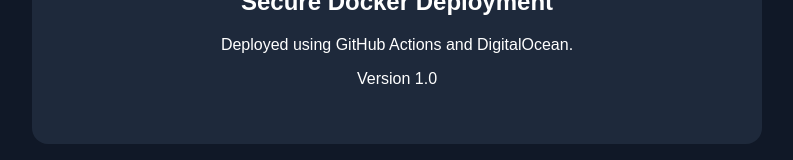
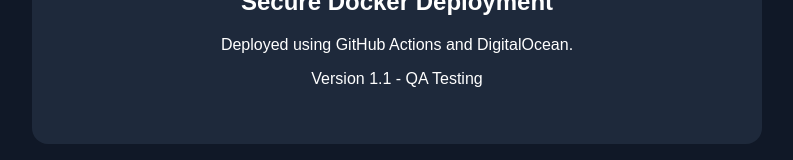
Before and after one commit to Sathvik-Alla/it373-practical-test, a plain HTML site: page index.html in a window 1280 px wide. Shown: the part 240-400 px from the top of the page, without its empty margins (243-1036 px from the left). Drawn offline with Linux system fonts and the light colour scheme.

Commit message:
Update QA website to version 1.1

```diff
--- a/index.html
+++ b/index.html
@@ -27,7 +27,7 @@
     <h1>IT373 Practical Test</h1>
     <h2>Secure Docker Deployment</h2>
     <p>Deployed using GitHub Actions and DigitalOcean.</p>
-    <p>Version 1.0</p>
+    <p>Version 1.1 - QA Testing</p>
   </div>
 </body>
 </html>
```
